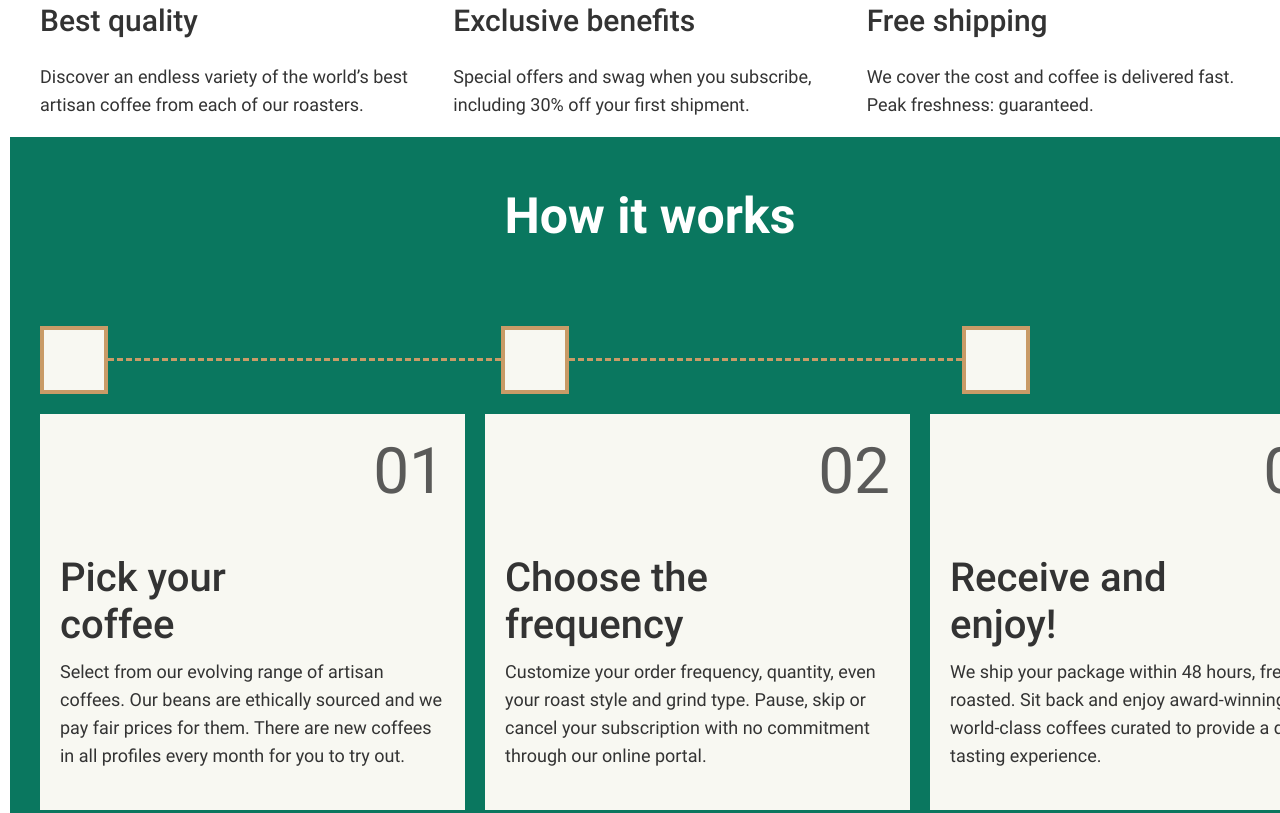
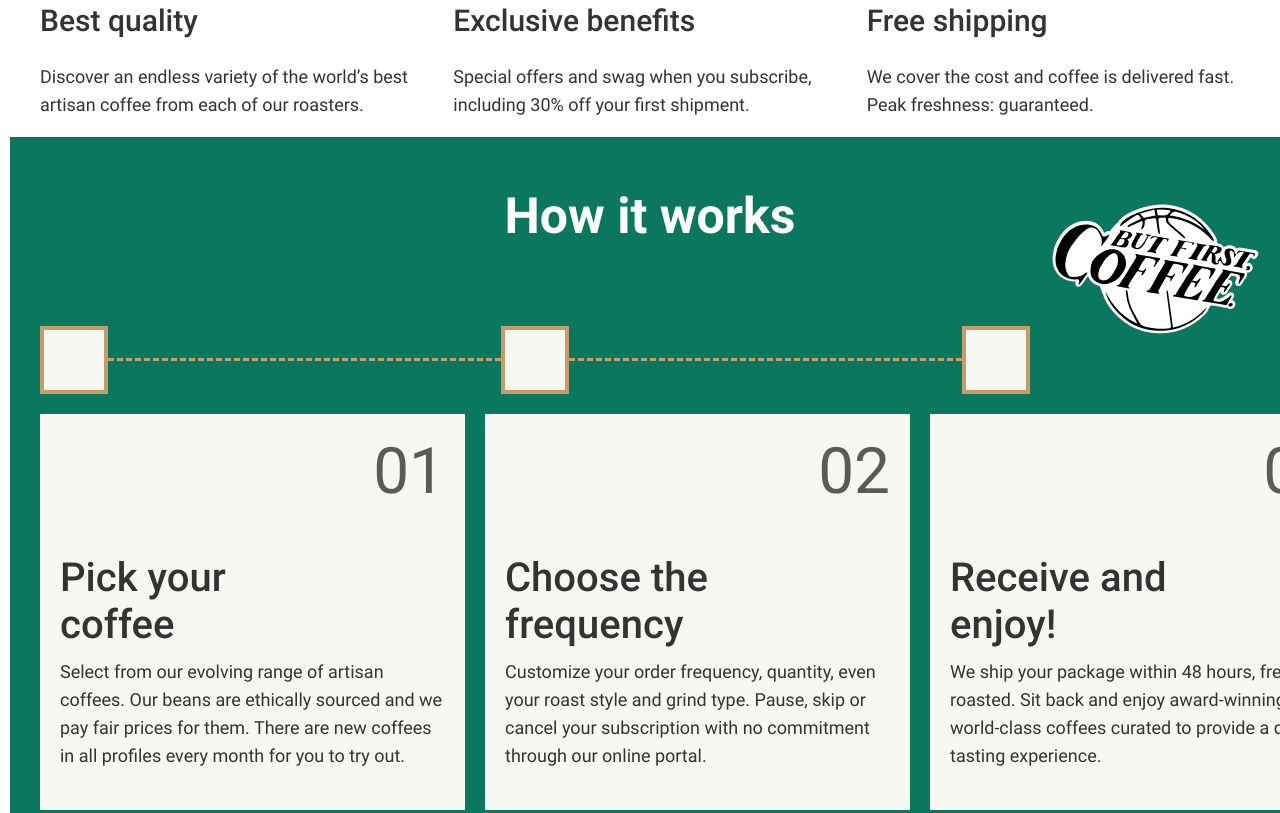
Before and after one commit to Sabohatfrontend/coffeeroesters, a plain HTML site: page index.html in a window 1280 px wide. Shown: the part 3420-4233 px from the top of the page. Drawn offline with Linux system fonts and the light colour scheme.

Commit message:
Add bacground img instruction section

```diff
--- a/css/styles.css
+++ b/css/styles.css
@@ -297,6 +297,10 @@ img{
   padding-left: 30px;
   padding-right: 30px;
   background-color: var(--bg-green);
+  background-image:  url(../img/but-first-coffee.png);
+  background-repeat: no-repeat;
+  background-size: auto;
+  background-position: left calc(50% + 500px) top 5%;
 }
 
 .instruction-header {
```
